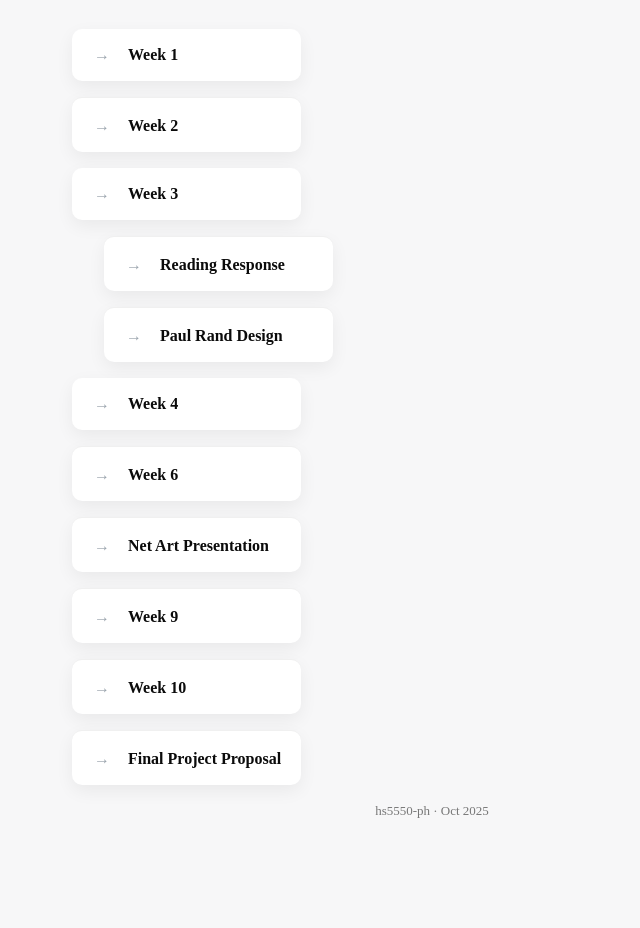
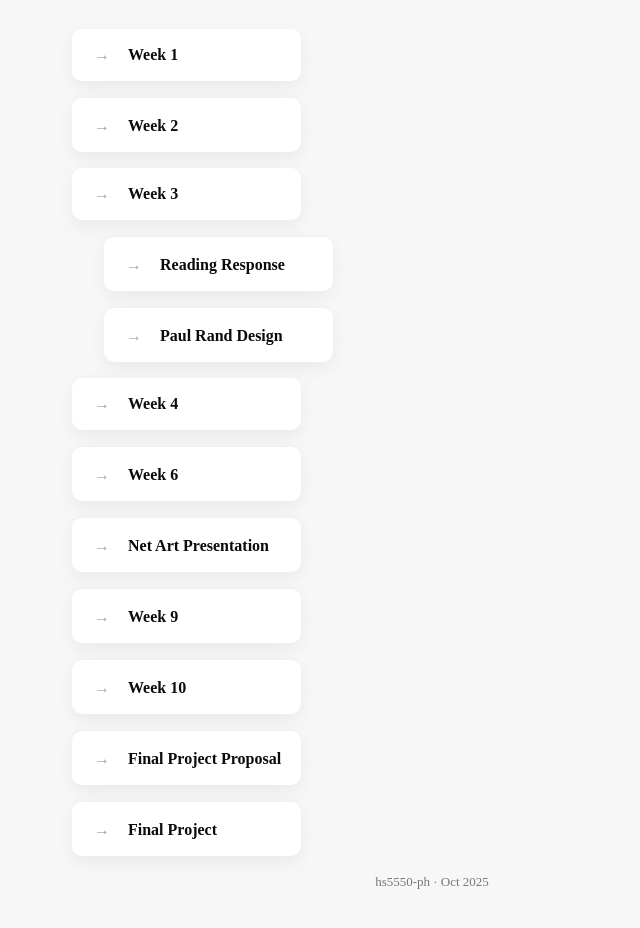
Before and after one commit to hs5550-ph/hs5550-ph.github.io, a plain HTML site: page index.html in a window 1280 px wide. Shown: the part 134-1062 px from the top of the page, without its empty margins (208-848 px from the left). Before the commit the page ends 1007 px from the top, so only its background shows below. Drawn offline with Linux system fonts and the light colour scheme; a web font is replaced by a local one.

Commit message:
updating index.html

```diff
--- a/index.html
+++ b/index.html
@@ -70,6 +70,11 @@
                         <span class="card_icon" aria-hidden="true">→</span>
                         <span class="card_title">Final Project Proposal</span>
                     </a>
+
+                     <a class="card" href="Final_Project/index.html">
+                        <span class="card_icon" aria-hidden="true">→</span>
+                        <span class="card_title">Final Project</span>
+                    </a>
                 </nav>
             </div>
 
```
